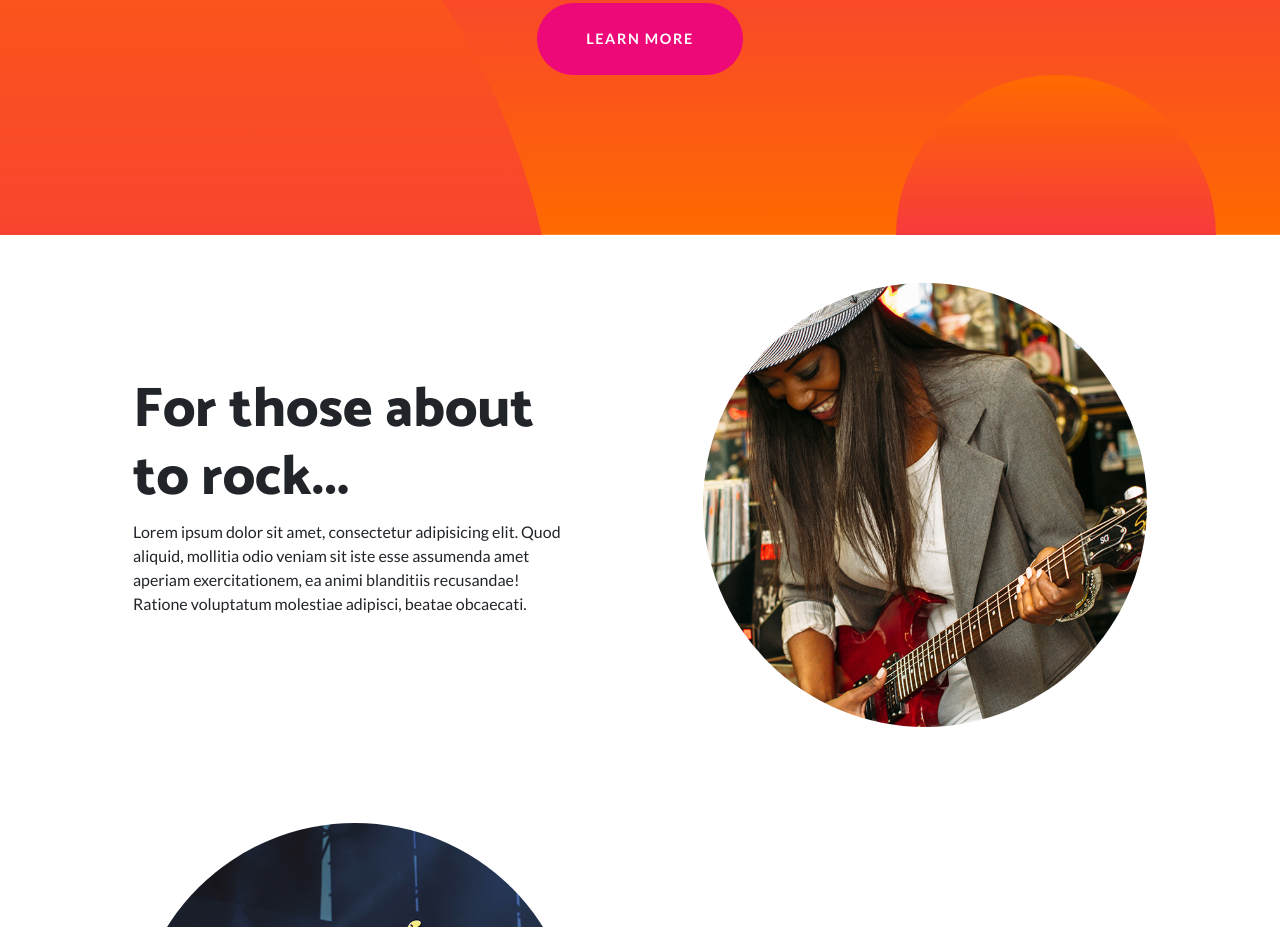
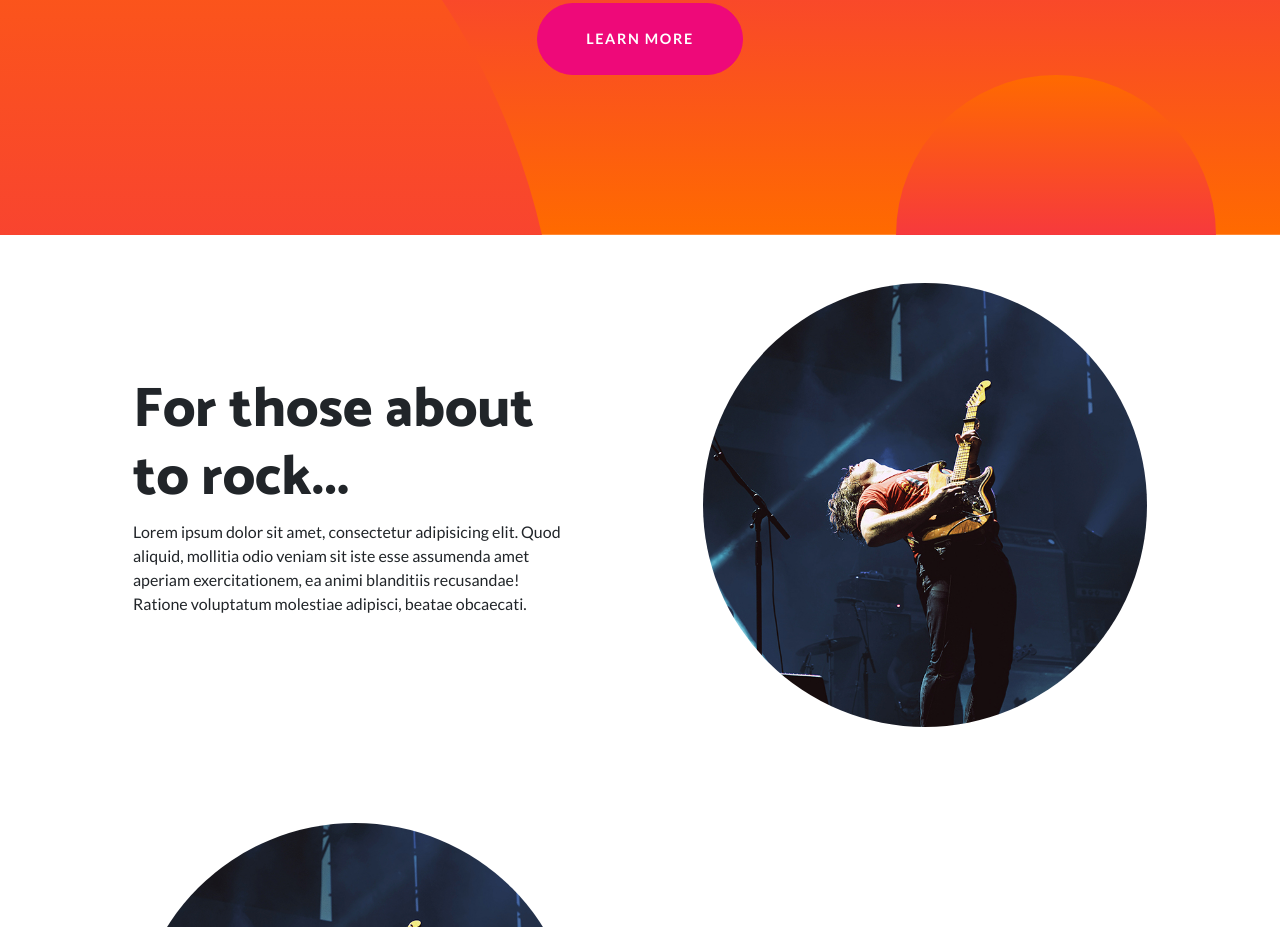
Before and after one commit to Abdul19992/onepage, a website: page index.html in a window 1280 px wide. Shown: the part 452-1379 px from the top of the page. Drawn offline with Linux system fonts and the light colour scheme.

Commit message:
Update index.html

```diff
--- a/index.html
+++ b/index.html
@@ -64,7 +64,7 @@
       <div class="row align-items-center">
         <div class="col-lg-6 order-lg-2">
           <div class="p-5">
-            <img class="img-fluid rounded-circle" src="img/01.jpg" alt="">
+            <img class="img-fluid rounded-circle" src="img/02.jpg" alt="">
           </div>
         </div>
         <div class="col-lg-6 order-lg-1">
```
